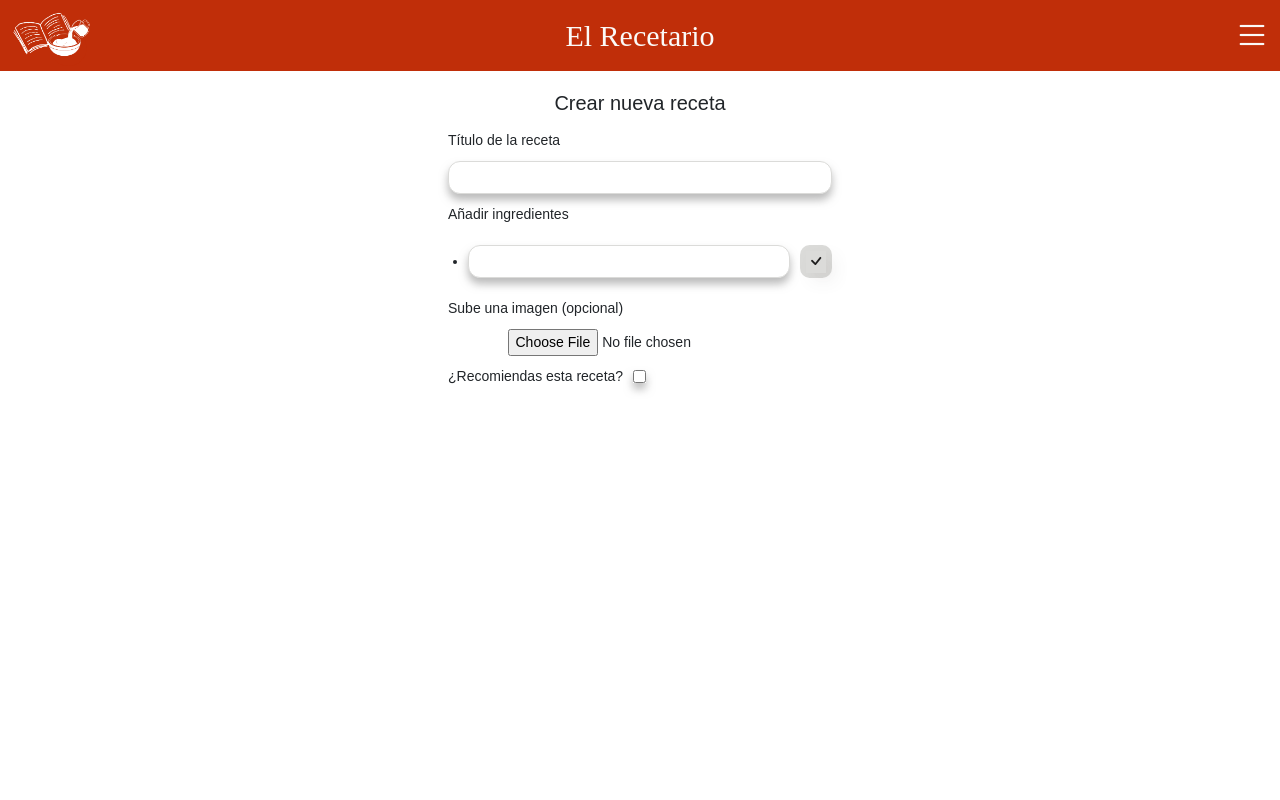
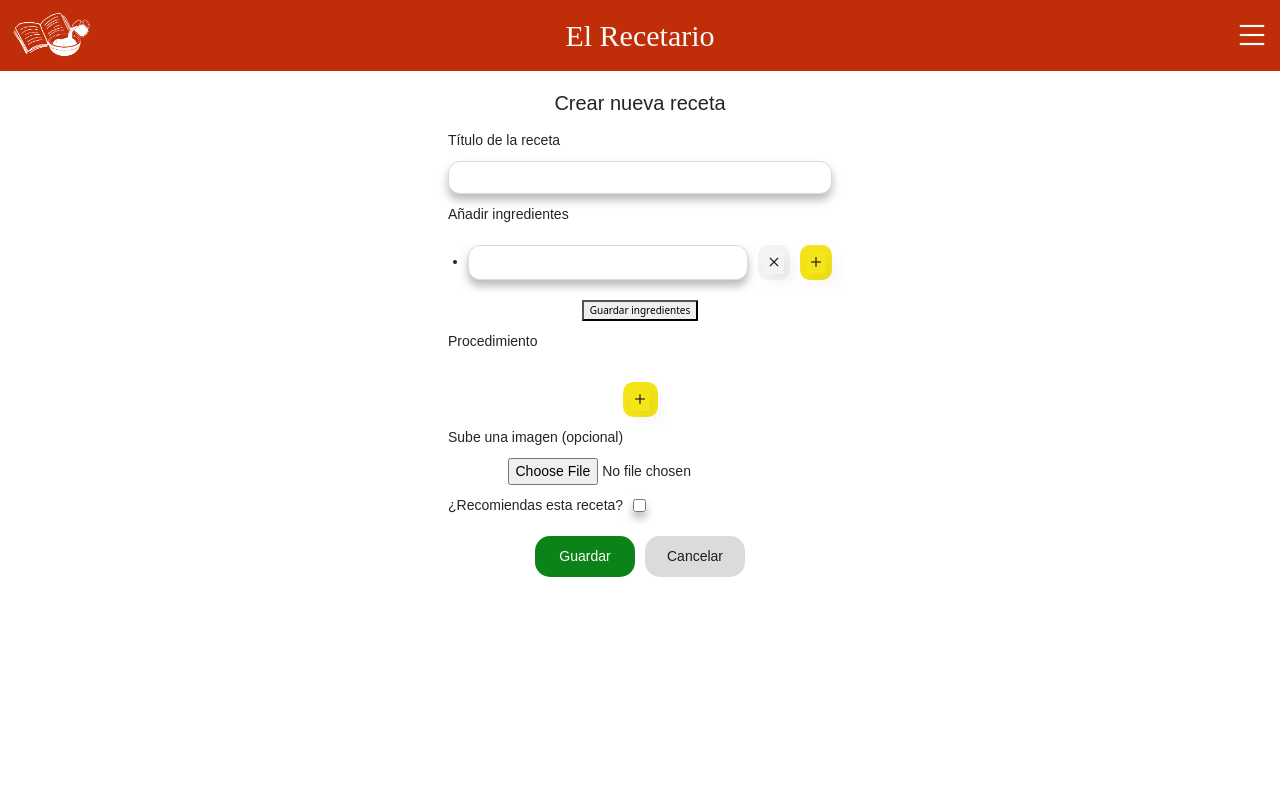
Before and after one commit to pamelaZambrana/el-recetario, a React (Create React App) app: page /nueva-receta in a window 1280 px wide. Both pictures are taken after a click on the button 640 px from the left and 271 px from the top of the page. Shown: the top 800 px of the page. Built offline with nearby package versions, Linux system fonts and the light colour scheme; a web font is replaced by a local one.

Commit message:
working in new recipe form, improving the functionality of the buttons to add or remove ingredients and steps

```diff
--- a/src/Components/Forms/NewRecipe.jsx
+++ b/src/Components/Forms/NewRecipe.jsx
@@ -1,86 +1,22 @@
-import React, { useRef, useState } from 'react';
+import React, { useRef } from 'react';
+import { useNavigate } from 'react-router';
+import DinamicIputs from './components/DinamicIputs';
 
 const NewRecipe = () => {
-
+    const navigate = useNavigate();
     /* ---- refs ---- */
     const nameRef = useRef("");
     const imgRef = useRef("");
     const recommendedRef = useRef(false);
-    /* ---- local state ---- */
-    const [inputArrayState,setInputArrayState] = useState({
-        quantity : 0,
-        inputs : [],
-        values : [],
-        addButtonActive : true,
-    });
-    const [ onChangeValue, setOnChangeValue] = useState("");
-    /* ---- adding new ingredient---- */
-    function addInput(id){
-        function adding(state){
-           const inputState = {
-            ...state,
-            quantity: state.quantity+1,
-            inputs : [
-                ...state.inputs,
-                {
-                    id:state.quantity+1,
-                    confirmButtonActive: true,
-                    addButtonActive : true,
-                }],
-            addButtonActive : false,
-            };
-            return inputState;
-        };
-            if(id){
-                let newState = {...inputArrayState};
-                const targetInput = newState.inputs.find(input => input.id === id);
-                if(targetInput){
-                    targetInput.addButtonActive = false;
-                };
-                setInputArrayState(adding(newState));
-            }else{
-                setInputArrayState(adding(inputArrayState));
-            };
-        };
 
-    console.log(inputArrayState)
-    function removeInput(id){
-        console.log("id", id)
-        const auxArrInputs = [...inputArrayState.inputs].filter(input => input.id !== id);
-        const auxArrValues = [...inputArrayState.values].filter(value => value.id !== id);
-        const targetInput = [...inputArrayState.inputs].find(input => input.id === id);
-        const addButtonVal = targetInput.addButtonActive;
-        console.log("AB", addButtonVal)
-        const newState = {...inputArrayState};
-        console.log(newState);
-        if(addButtonVal){
-            console.log("hi")
-            newState.addButtonActive = true;
-        };
-        newState.inputs = auxArrInputs;
-        newState.values = auxArrValues;
-        setInputArrayState( newState );
+    function saveIngredients(){
+        const ingredientInputs = document.querySelectorAll('.ingredient');
+        const ingredientsValues = Array.from(ingredientInputs).map((input) => input.value);
+        const stepsInputs = document.querySelectorAll('.step');
+        const stepsValues = Array.from(stepsInputs).map((input) => input.value);
+        console.log(ingredientsValues);
+        console.log(stepsValues);
     }
-    function handleChange(event){
-        setOnChangeValue(event.target.value);
-    }
-    function addValue(id){
-        let newState = {...inputArrayState};
-        const targetInput = newState.inputs.find(input => input.id === id);
-        if(targetInput){
-            targetInput.confirmButtonActive = false;
-        };
-        setInputArrayState({
-            ...newState,
-            values : [...newState.values,
-                {
-                id : id,
-                value : onChangeValue,
-                }
-            ],
-        });
-    };
-
     return (
         <div>
             <form className='form'>
@@ -95,72 +31,18 @@ const NewRecipe = () => {
                     ref={ nameRef }
                 />
                  <label className='input-label'>Añadir ingredientes</label>
-
-                 <ul className='ingredient-list'>
-                    {
-                    inputArrayState.inputs.map( (input) => (
-                        <li key={`${input.id}`}>
-                            <div className='d-flex gap-3'>
-                                <input
-                                    type='text'
-                                    id={`name${input.id}`}
-                                    name='name'
-                                    required
-                                    className='input'
-                                    onBlur={handleChange}
-                                />
-                                {
-                                    input.confirmButtonActive
-                                    ?
-                                    <button
-                                        type='button'
-                                        className="confirm-button-active"
-                                        onClick={() => addValue(input.id)}
-                                    >
-                                        <i className="bi bi-check"></i>
-                                    </button>
-                                    :
-                                    <>
-                                        <button
-                                            type='button'
-                                            className={`remove-button-active`}
-                                            onClick={() => removeInput(input.id)}
-                                        >
-                                            <i className="bi bi-x"></i>
-                                        </button>
-                                        {
-                                            input.addButtonActive
-                                            ?
-                                            <button
-                                                type="button"
-                                                className='add-button'
-                                                onClick={() => addInput(input.id) }
-                                            >
-                                                <i className="bi bi-plus"></i>
-                                            </button>
-                                            : null
-                                        }
-                                    </>
-                                }
-                            </div>
-                        </li>
-                    ))
-                    }
-                </ul>
-                {
-                    inputArrayState.addButtonActive
-                    ?
-                    <button
-                        type="button"
-                        className='add-button'
-                        onClick={() => addInput(null) }
-                    >
-                        <i className="bi bi-plus"></i>
-                    </button>
-                    :
-                    null
-                }
-
+                <DinamicIputs
+                    inputType = { "ingredient " }
+                ></DinamicIputs>
+                <button
+                    type='button'
+                    onClick={saveIngredients}
+                    className='secondary-button'
+                >Guardar ingredientes</button>
+                <label className='input-label'>Procedimiento</label>
+                <DinamicIputs
+                    inputType = { "step" }
+                ></DinamicIputs>
                 <label className='input-label'>Sube una imagen (opcional)</label>
                 <input
                     type='file'
@@ -182,6 +64,14 @@ const NewRecipe = () => {
                         ref={ recommendedRef }
                     />
                 </fieldset>
+                <div className='buttons-container'>
+                    <button type='submit' className='submit-button'> Guardar </button>
+                    <button
+                        type='button'
+                        className='cancel-button'
+                        onClick={() => navigate(-1)}
+                    > Cancelar </button>
+                </div>
             </form>
         </div>
     );
--- /dev/null
+++ b/src/Components/Forms/components/DinamicIputs.jsx
@@ -0,0 +1,125 @@
+import React, { useState } from 'react';
+
+
+const DinamicIputs = ({inputType}) => {
+
+     /* ---- local state ---- */
+     const [inputArrayState,setInputArrayState] = useState({
+         quantity : 0,
+         inputs : [],
+         addButtonActive : true,
+     });
+     /* ---- adding new ingredient---- */
+     function addInput(id){
+         function addingInputs(state){
+            let inputState = {
+             ...state,
+             quantity: state.quantity+1,
+             inputs : [
+                 ...state.inputs,
+                 {
+                     id:state.quantity+1,
+                     addButtonActive : true,
+                 }],
+             addButtonActive : false,
+             };
+             return inputState;
+         };
+             if(id){
+                 let newState = {...inputArrayState};
+                 const targetInput = newState.inputs.find(input => input.id === id);
+                 if(targetInput){
+                     targetInput.addButtonActive = false;
+                 };
+                 setInputArrayState(addingInputs(newState));
+             }else{
+                 setInputArrayState(addingInputs(inputArrayState));
+             };
+         };
+
+     function removeInput(id){
+         const auxArrInputs = [...inputArrayState.inputs].filter(input => input.id !== id);
+         const targetInput = [...inputArrayState.inputs].find(input => input.id === id);
+         const addButtonVal = targetInput.addButtonActive;
+         const newState = {...inputArrayState};
+         if(addButtonVal){
+             newState.addButtonActive = true;
+         };
+         newState.inputs = auxArrInputs;
+         setInputArrayState( newState );
+     };
+     const handleChange = (event) => {
+        const textarea = event.target;
+        textarea.style.height = `${textarea.scrollHeight}px`;
+      };
+    return (
+        <>
+        <ul className='ingredient-list'>
+            {
+            inputArrayState.inputs.map( (input) => (
+                <li key={`${input.id}`}>
+                    <div className='d-flex gap-3'>
+                    {
+                        inputType === "ingredient"
+                        ?
+                        <input
+                            type='text'
+                            id={`name${input.id}`}
+                            name='name'
+                            required
+                            className={ `input ${inputType}` }
+                        />
+                        :
+                        <textarea
+                            id={`name${input.id}`}
+                            name='name'
+                            rows={1}
+                            required
+                            className={ `input ${inputType}` }
+                            onChange={handleChange}
+                        ></textarea>
+                    }
+                        <button
+                            type='button'
+                            className={`remove-button-active`}
+                            onClick={() => removeInput(input.id)}
+                        >
+                            <i className="bi bi-x"></i>
+                        </button>
+                        {
+                            input.addButtonActive
+                            ?
+                            <button
+                                type="button"
+                                className='add-button'
+                                onClick={() => {
+                                    addInput(input.id) ;
+                                    }}
+                            >
+                                <i className="bi bi-plus"></i>
+                            </button>
+                            : null
+                        }
+                    </div>
+                </li>
+            ))
+        }
+        </ul>
+        {
+            inputArrayState.addButtonActive
+            ?
+            <button
+                type="button"
+                className='add-button'
+                onClick={() => addInput(null) }
+            >
+                <i className="bi bi-plus"></i>
+            </button>
+            :
+            null
+        }
+        </>
+    );
+}
+
+export default DinamicIputs;
--- a/src/css/main.css
+++ b/src/css/main.css
@@ -758,6 +758,11 @@
 .form fieldset .input-short {
   align-self: center;
 }
+.form textarea {
+  overflow: hidden;
+  height: auto;
+  resize: none;
+}
 .form .input-short {
   align-self: flex-start;
   width: auto;
@@ -776,12 +781,14 @@
   margin-top: 1rem;
 }
 
-.add-button, .confirm-button-active, .remove-button-active {
+.add-button, .remove-button-active {
+  width: 3.5rem;
+  height: 3.5rem;
   background-color: #F5E418;
   border: none;
   border-radius: 30%;
 }
-.add-button i, .confirm-button-active i, .remove-button-active i {
+.add-button i, .remove-button-active i {
   font-family: "News Cycle", sans-serif;
   font-size: 2rem;
   box-shadow: 7px 7px 19px -7px rgba(89, 82, 82, 0.81);
@@ -791,15 +798,11 @@
 }
 
 .remove-button-active {
-  background-color: #DBDBD9;
+  background-color: #F5F4F2;
 }
 
-.confirm-button-active {
-  background-color: #DBDBD9;
-}
-
-.confirm-button-active:hover {
-  background-color: #1FF536;
+.remove-button-active:hover i {
+  color: #db0909;
 }
 
 .added-inputs {
--- a/src/sass/_formStyle.scss
+++ b/src/sass/_formStyle.scss
@@ -32,6 +32,11 @@
             align-self: center;
         }
     };
+    textarea{
+        overflow: hidden;
+        height: auto;
+        resize: none;
+    };
     .input-short{
         align-self: flex-start;
         width: auto;
@@ -49,6 +54,8 @@
     }
 }
 .add-button{
+    width: 3.5rem;
+    height: 3.5rem;
     background-color: $secondary2;
     border: none;
     border-radius: 30%;
@@ -60,14 +67,13 @@
 };
 .remove-button-active{
     @extend.add-button;
-    background-color: $background3;
+    background-color: $background2;
 };
-.confirm-button-active{
-    @extend.add-button;
-    background-color: $background3;
-};
-.confirm-button-active:hover{
-    background-color: $positive;
+
+.remove-button-active:hover{
+    i{
+        color: $negative;
+    }
 }
 .added-inputs{
     width: 100%;
```
Also changed, not shown: 1 other file (tests, documents, lock files or other folders).
